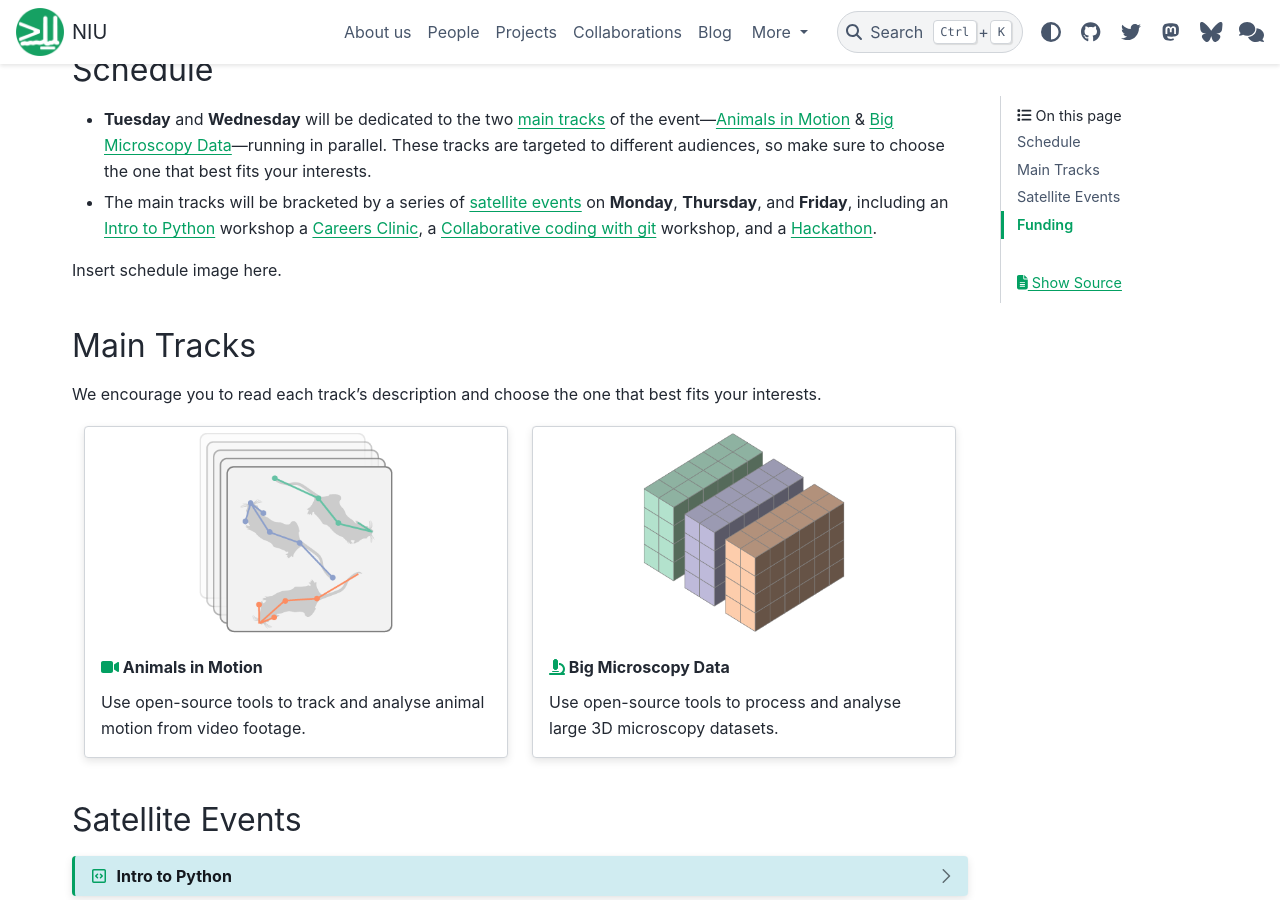
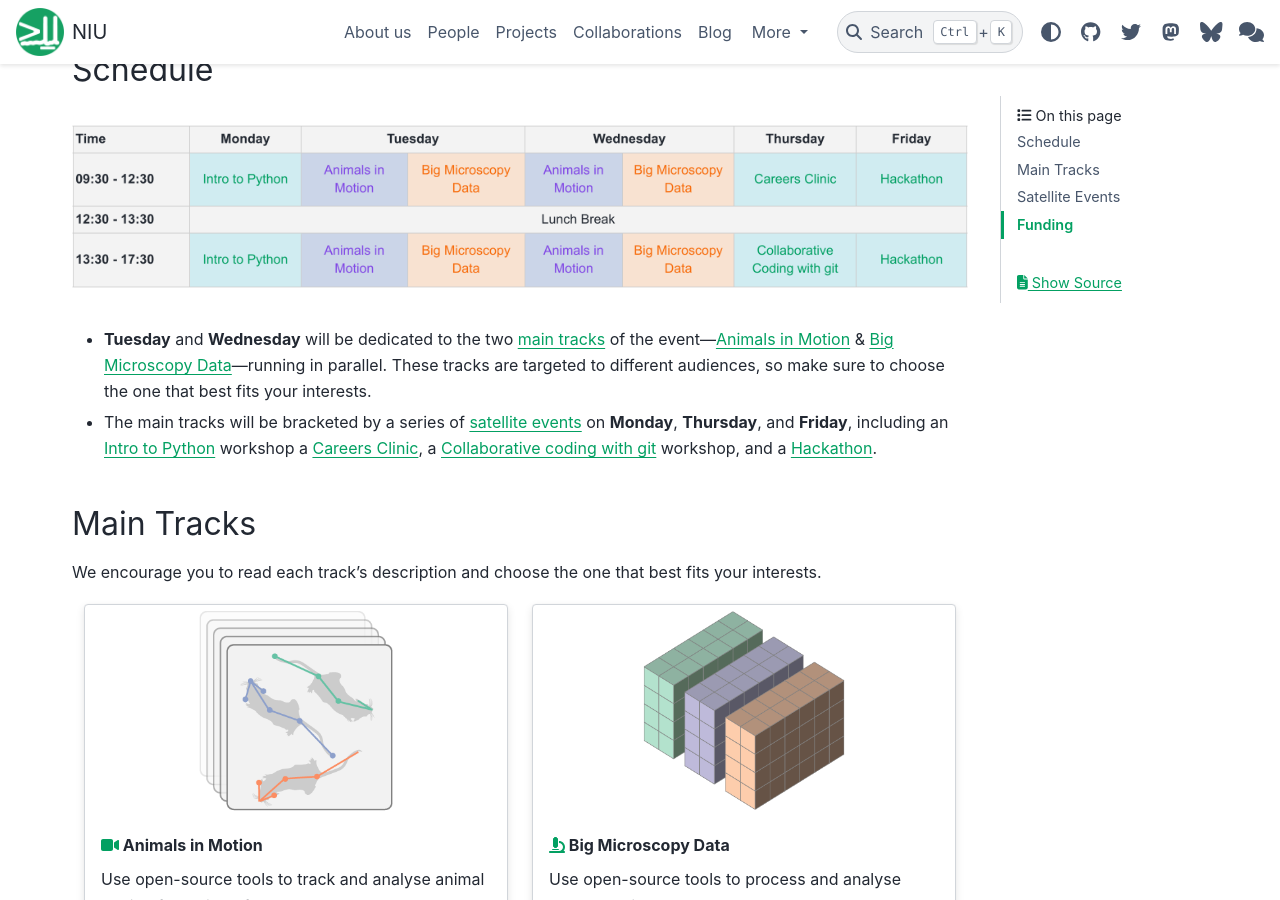
Before and after one commit to neuroinformatics-unit/neuroinformatics-unit.github.io, a Sphinx documentation site: the page built from docs/source/open-software-week/index.md, in a window 1280 px wide and 900 px high, scrolled down 488 px. Built offline with Sphinx 7.4.7 and the PyData theme 0.15.4, drawn with Linux system fonts in a browser that asks for light colours; nearby versions of some CDN libraries.

Commit message:
add schedule image

```diff
--- a/docs/source/open-software-week/index.md
+++ b/docs/source/open-software-week/index.md
@@ -15,11 +15,12 @@ place in **August 2025** in **London, UK**. This event will bring together resea
 
 ## Schedule
 
+![](../_static/osw_images/schedule-2025.png)
+
 - **Tuesday** and **Wednesday** will be dedicated to the two
 [main tracks](#main-tracks) of the event—[Animals in Motion](track-animals-in-motion) & [Big Microscopy Data](track-big-microscopy-data)—running in parallel. These tracks are targeted to different audiences, so make sure to choose the one that best fits your interests.
 - The main tracks will be bracketed by a series of [satellite events](#satellite-events) on **Monday**, **Thursday**, and **Friday**, including an [Intro to Python](intro-to-python) workshop a [Careers Clinic](careers-clinic), a [Collaborative coding with git](collaborative-coding-with-git) workshop, and a [Hackathon](hackathon).
 
-Insert schedule image here.
 
 ## Main Tracks
 
```
Also changed, not shown: docs/source/_static/osw_images/schedule-2025.png (added).
